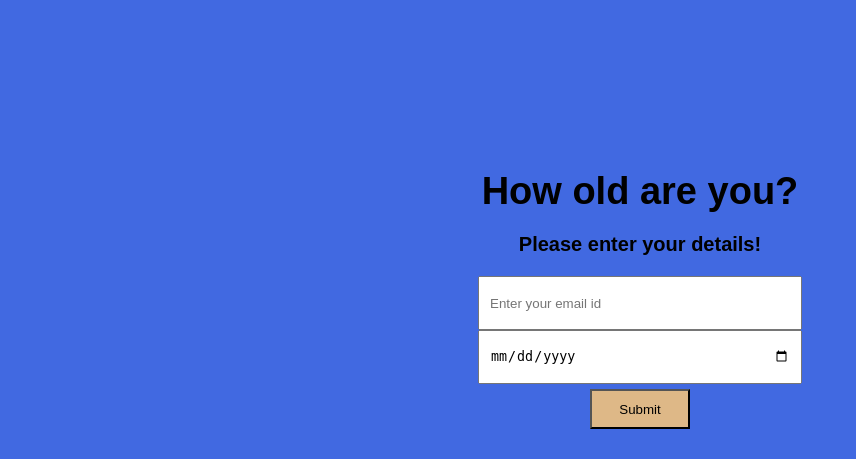
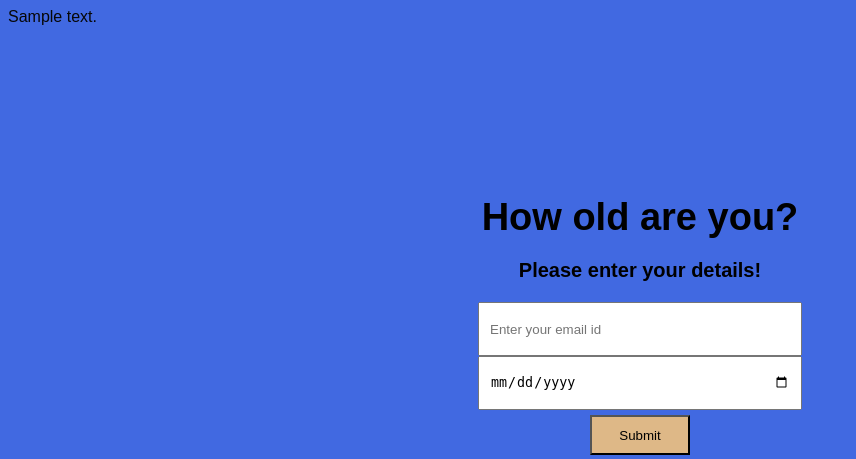
Before and after one commit to ranjankhyadad/data-collector, a Flask app: template templates/index.html in a window 1280 px wide. Shown: the top 459 px of the page, without its empty margins (0-856 px from the left). Run offline with Flask 2, Linux system fonts and the light colour scheme; the template is opened without the code that fills it: most values are stand-ins (such as "Sample title", 1, 10 or a date in 2020).

Commit message:
Display a message to user when duplicate email id is received

```diff
--- a/static/main.css
+++ b/static/main.css
@@ -2,6 +2,10 @@ html, body {
     background-color: #4169E1;
     font-family: Arial, Helvetica, sans-serif;
  }
+
+ .message {
+    color: rgb(7, 7, 7);
+}
 
  .container {
      margin: 0 auto;
--- a/templates/index.html
+++ b/templates/index.html
@@ -5,6 +5,9 @@
         <link href="..\static\main.css"  rel= "stylesheet">
     </head>
     <body>
+        <div class = "message">
+            {{ text | safe }}
+        </div>
         <div class= "container">
             <h1> How old are you? </h1>
             <h3> Please enter your details!</h3>
```
